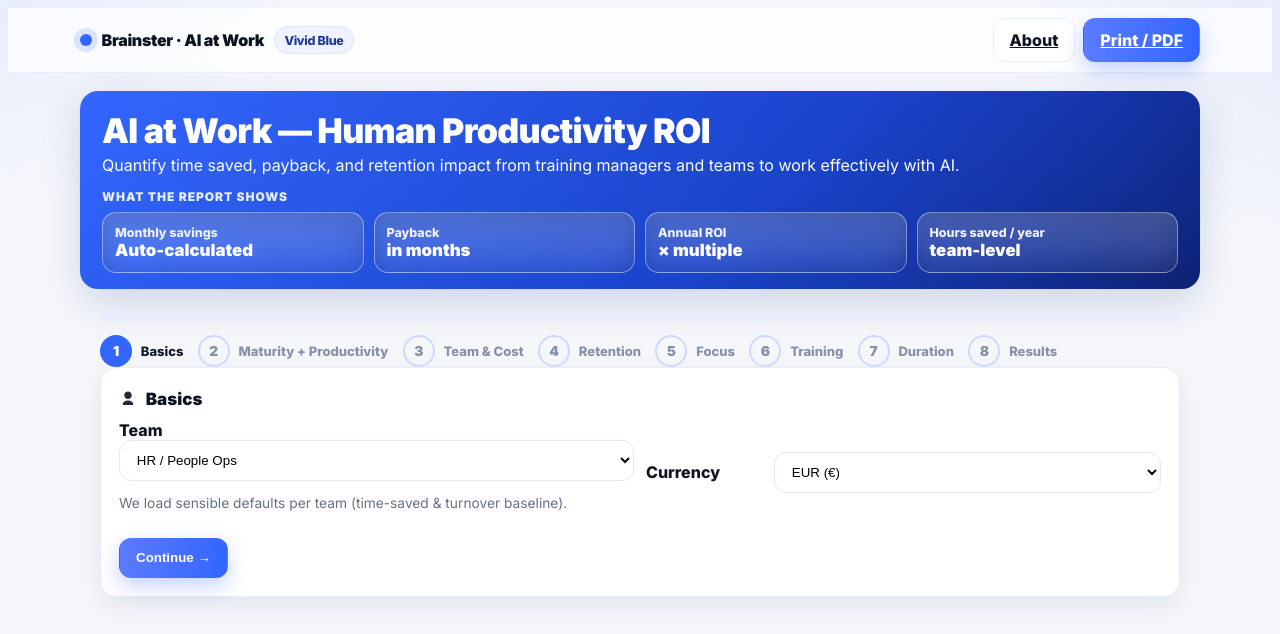
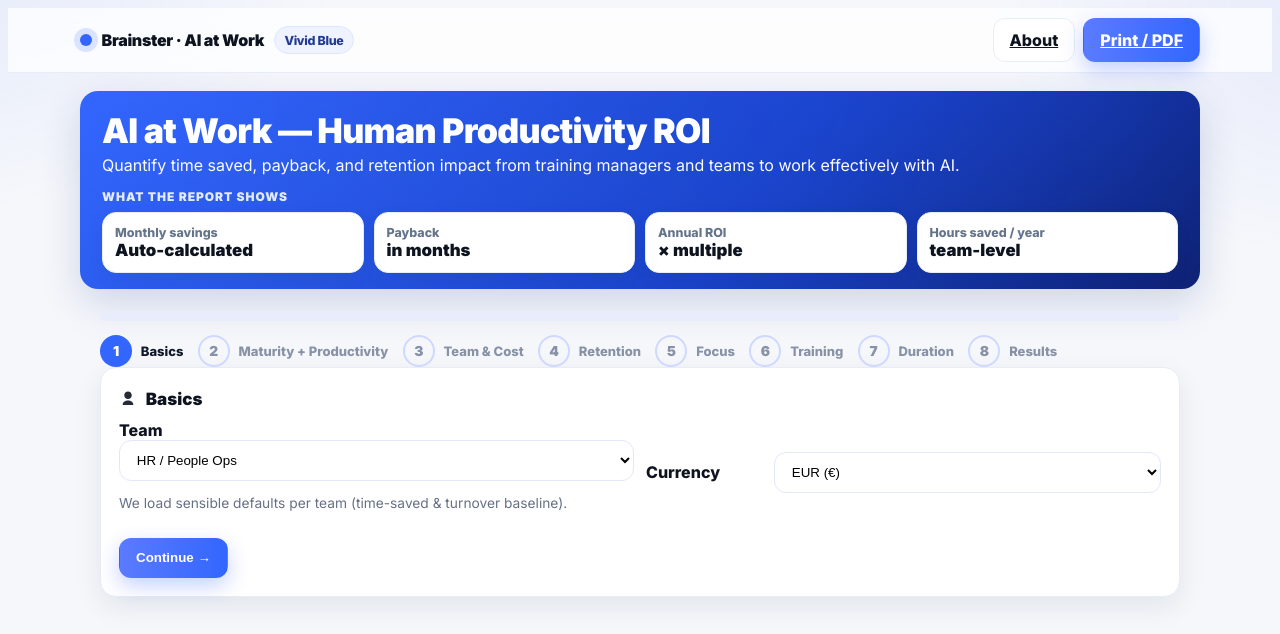
Before and after one commit to powerstephen/brainster-human-ai-roi, a Next.js app: page / in a window 1280 px wide. Shown: the top 634 px of the page. Built offline with nearby package versions, Linux system fonts and the light colour scheme.

Commit message:
Update globals.css

```diff
--- a/app/globals.css
+++ b/app/globals.css
@@ -72,14 +72,26 @@ body{
 @media (min-width: 960px){
   .hero-stats-grid{ grid-template-columns:repeat(4,minmax(0,1fr)); }
 }
+
+/* WHITE BOXES (updated) */
 .hero-stat-tile{
-  background:linear-gradient(180deg, rgba(255,255,255,.25) 0%, rgba(255,255,255,.08) 100%);
-  border:1px solid rgba(255,255,255,.35);
-  border-radius:14px; padding:12px;
-  box-shadow:0 10px 28px rgba(6,18,70,.22) inset;
+  background:#ffffff;
+  color:#0E1320;
+  border:1px solid var(--line);
+  border-radius:14px;
+  padding:12px;
+  box-shadow:0 6px 18px rgba(0,0,0,.05);
 }
-.hero-stat-tile .t{font-size:.78rem; color:#EEF2FF; font-weight:800}
-.hero-stat-tile .v{font-weight:900; font-size:1.05rem; color:#ffffff}
+.hero-stat-tile .t{
+  font-size:.78rem;
+  color:#64748B;
+  font-weight:800;
+}
+.hero-stat-tile .v{
+  font-weight:900;
+  font-size:1.05rem;
+  color:#0E1320;
+}
 
 /* SECTIONS */
 .section{margin:22px 0}
@@ -125,15 +137,7 @@ body{
 .kpi .title{font-size:.76rem; color:#64748B; font-weight:800; margin-top:2px}
 .kpi .value{font-weight:900; font-size:1.16rem}
 
-/* SLIDER TICKS / TOOLTIP */
-.ticks{display:flex;justify-content:space-between;margin-top:.4rem}
-.tick{width:2px;height:10px;background:#D7DFFF;border-radius:2px}
-.tick.big{height:14px;background:#B9C7FF}
-.tooltip{position:relative;display:inline-flex;align-items:center;gap:.35rem;font-size:.9rem}
-.tooltip .tip{position:absolute;top:120%;left:0;z-index:5;min-width:260px;background:#0B0F19;color:#fff;padding:.62rem .72rem;border-radius:10px;box-shadow:0 8px 20px rgba(10,22,70,.22);display:none}
-.tooltip:hover .tip{display:block}
-
-/* MATURITY SCALE (1–10 clickable) */
+/* MATURITY SCALE */
 .maturity-scale{
   display:flex; flex-wrap:wrap; gap:6px; margin-top:8px;
 }
```
